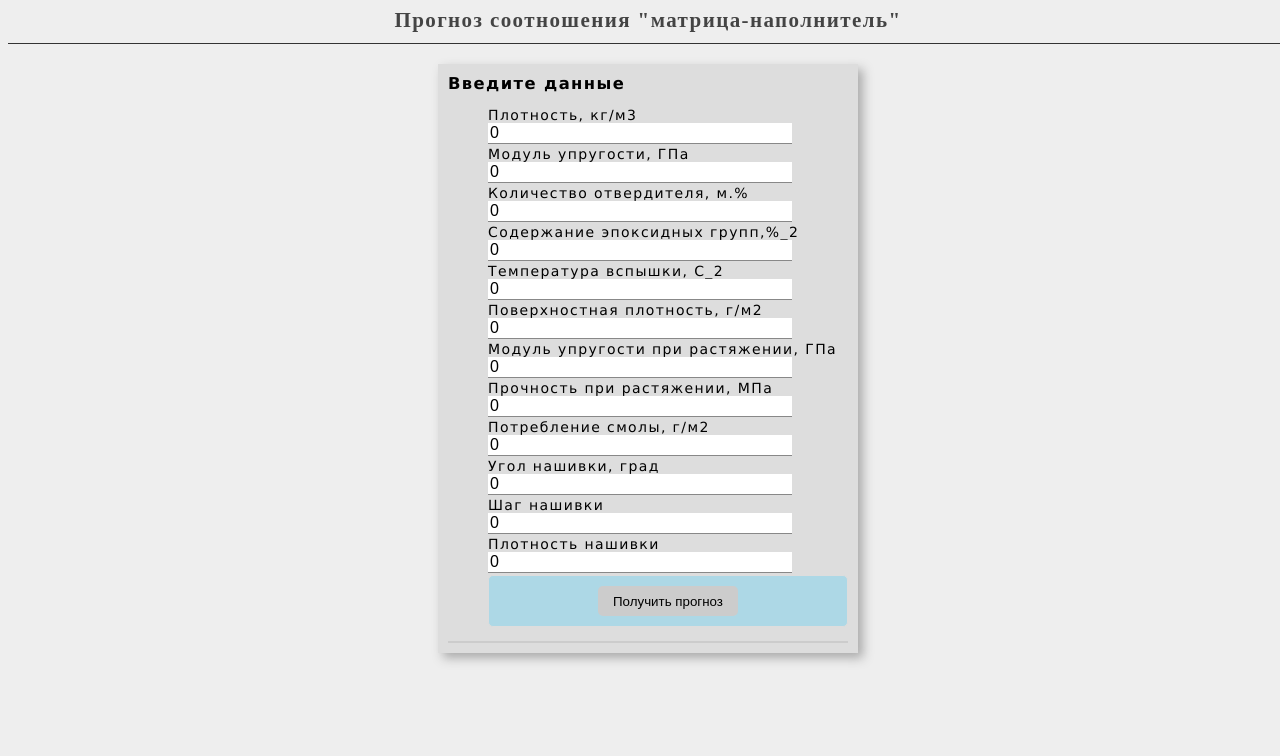
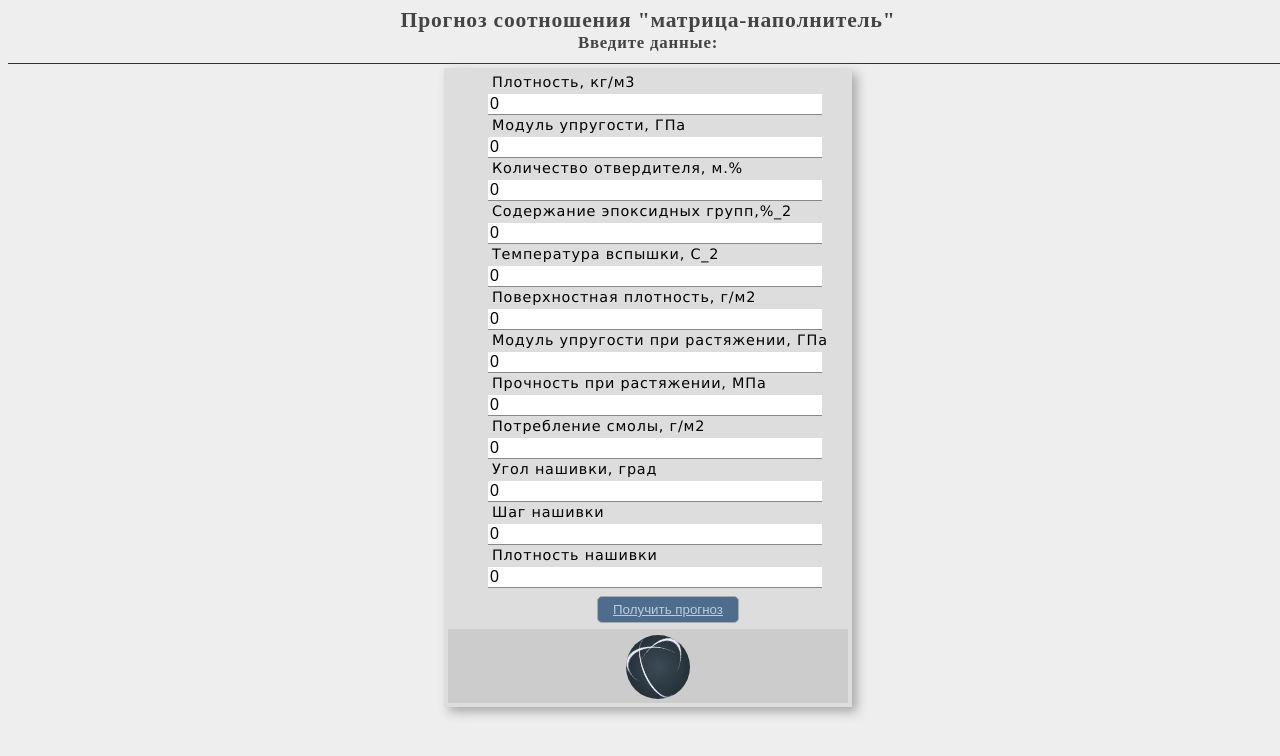
Before and after one commit to progresor/vkr, a Flask app: page / in a window 1280 px wide. Shown: the top 756 px of the page. Run offline with Flask 3, Linux system fonts and the light colour scheme.

Commit message:
nice style

```diff
--- a/app/static/css/style.css
+++ b/app/static/css/style.css
@@ -3,19 +3,18 @@
 	height:100%;
 	font-family: Verdana, Arial, Helvetica, sans-serif;
 	background: #eee;
-	color: #000;
-	font-size: 14px;
-
-	letter-spacing:1.4px;
+	color: black;
+	font-size: 0.9em;
+	letter-spacing:0.05rem;
 }
 
-h2, h3{
+h2, h3, h4 {
 	padding: 0;
 	margin: 0;
 }
 
 #title {
-	margin: 5px auto 10px auto;
+	margin: 5px auto 2px auto;
 	padding-bottom: 10px;
 	color: #444;
 	font-family: serif;
@@ -24,62 +23,151 @@
 }
 
 #form {
-	width: 400px;
-	margin: 20px auto 0 auto;
-	padding: 10px;
+	max-width: 400px;
+	margin: 4px auto 0 auto;
+	padding: 4px;
 	background: #ddd;
 	box-shadow: 5px 5px 10px #aaa;
 }
 
-ul.parameters {
-	list-style: none;
+ul {
+	margin: 0;
 }
 
 ul.parameters li {
+	list-style: none;
+	display: block;
+	padding: 0;
 	margin: 2px 0 2px 0;
+}
+
+.parameters label{
+	margin:0 0 4px 4px;
+	padding:0px;
+	display:block;
+	font-weight: normal;
 }
 
 li input {
 	border: none;
-	width: 300px;
+	width: 330px;
 	border-bottom: 1px solid #888;
 	font-size: 16px;
 }
 
 
-li input:focus-visible {
-	border-bottom: 1px solid darkmagenta;
+li input:focus {
+	outline: none;
+	-moz-box-shadow: 0 0 16px #88D5E9;
+	-webkit-box-shadow: 0 0 16px #88D5E9;
+	box-shadow: 0 0 16px #88D5E9;
+	border: 1px solid #88D5E9;
 }
 
 
 #reg {
-	background: lightblue;
-	font-size: 18px;
-	color: #333;
-	padding: 10px;
-	border: 1px solid #ddd;
+	padding: 4px 0;
+	text-align:center;
+}
+
+.parameters input[type=submit] {
+	background: #4e6d8d;
+	padding:5px 15px;
 	border-radius: 5px;
+	-webkit-border-radius: 5px;
+	color: #bbcbdd;
 	text-align:center;
+	text-decoration: underline;
+	border: 1px solid #aaa;
+	position: relative;
+	display: block;
+	margin: 2px auto;
+    cursor:pointer;
 }
 
 #result {
 	background-color: #ccc;
 	align-items: center;
 	width: 100%;
-	font-size: 30px;
+	font-size: 2rem;
 	color: red;
 	text-align: center;
 	padding-top: 1px;
 	padding-bottom: 1px;
 }
 
+#result > p {
+	margin: 4px 0;
+}
 
-input[type=submit] {
-    padding:5px 15px;
-    background:#ccc;
-    border:0 none;
-    cursor:pointer;
-    -webkit-border-radius: 5px;
-    border-radius: 5px;
-	height: 30px;
-}
+div.loader {
+	background-image: radial-gradient(circle farthest-corner at center, #3C4B57 0%, #1C262B 100%);
+	position: relative;top: 5px; left: 10px;
+	display: inline-block;
+  }
+
+  .loader {
+	position: absolute;
+	top: calc(50% - 32px);
+	left: calc(50% - 32px);
+	width: 64px;
+	height: 64px;
+	border-radius: 50%;
+	perspective: 800px;
+  }
+
+  .inner {
+	position: absolute;
+	box-sizing: border-box;
+	width: 100%;
+	height: 100%;
+	border-radius: 50%;
+  }
+
+  .inner.one {
+	left: 0%;
+	top: 0%;
+	animation: rotate-one 1s linear infinite;
+	border-bottom: 3px solid #EFEFFA;
+  }
+
+  .inner.two {
+	right: 0%;
+	top: 0%;
+	animation: rotate-two 1s linear infinite;
+	border-right: 3px solid #EFEFFA;
+  }
+
+  .inner.three {
+	right: 0%;
+	bottom: 0%;
+	animation: rotate-three 1s linear infinite;
+	border-top: 3px solid #EFEFFA;
+  }
+
+  @keyframes rotate-one {
+	0% {
+	  transform: rotateX(35deg) rotateY(-45deg) rotateZ(0deg);
+	}
+	100% {
+	  transform: rotateX(35deg) rotateY(-45deg) rotateZ(360deg);
+	}
+  }
+
+  @keyframes rotate-two {
+	0% {
+	  transform: rotateX(50deg) rotateY(10deg) rotateZ(0deg);
+	}
+	100% {
+	  transform: rotateX(50deg) rotateY(10deg) rotateZ(360deg);
+	}
+  }
+
+  @keyframes rotate-three {
+	0% {
+	  transform: rotateX(35deg) rotateY(55deg) rotateZ(0deg);
+	}
+	100% {
+	  transform: rotateX(35deg) rotateY(55deg) rotateZ(360deg);
+	}
+  }
--- a/app/templates/template1.html
+++ b/app/templates/template1.html
@@ -16,10 +16,10 @@
 
   <div id="title">
     <h2>Прогноз соотношения "матрица-наполнитель"</h2>
+    <h3>Введите данные:</h3>
   </div>
 
   <div id="form">
-    <h3>Введите данные</h3>
 
     <form action="" method="post">
 
@@ -75,7 +75,7 @@
         </li>
 
         <li>
-          <label for="param11">Шаг нашивки</label><br>
+          <label for="param11">Шаг нашивки</label>
           <input type="float" name="param11" placeholder="Введите число" value="0">
         </li>
 
@@ -86,21 +86,27 @@
 
         <div id="reg">
 
+
+
           <input type="submit" value="Получить прогноз" >
 
         </div>
 
       </ul>
 
-
-
     </form>
-
 
   <div id="result">
       {% if message %}
         <p>{{ message }}</p>
       {% endif %}
+
+      <div class="loader">
+        <div class="inner one"></div>
+        <div class="inner two"></div>
+        <div class="inner three"></div>
+      </div>
+
   </div>
 
 
```
Also changed, not shown: 4 other files.
